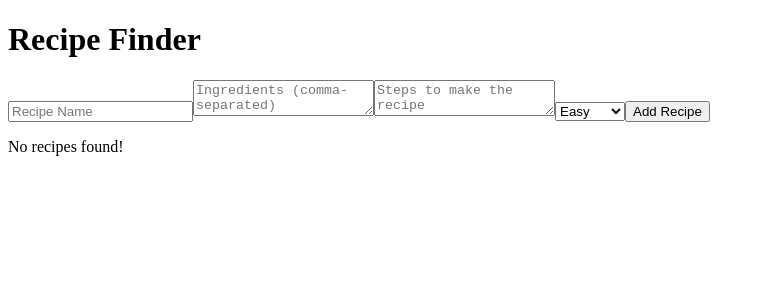
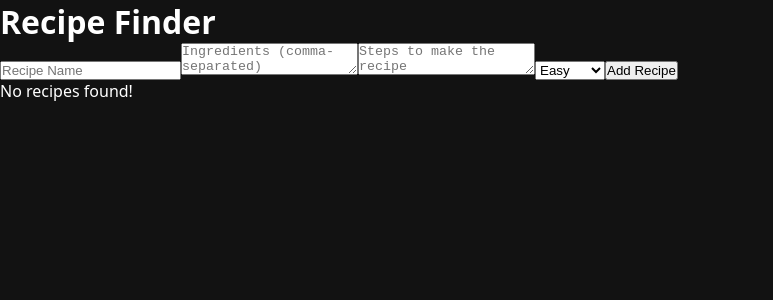
Before and after one commit to Espadv69/Recipe-Finder, a React (Vite) app: page / in a window 1280 px wide. Shown: the top 300 px of the page, without its empty margins (0-773 px from the left). Built offline with nearby package versions, Linux system fonts and the light colour scheme.

Commit message:
Add global CSS styles for consistent layout and dark theme

```diff
--- a/src/css/index.css
+++ b/src/css/index.css
@@ -0,0 +1,25 @@
+*,
+*::before,
+*::after {
+  margin: 0;
+  padding: 0;
+  box-sizing: border-box;
+}
+
+body {
+  font-family:
+    system-ui,
+    -apple-system,
+    BlinkMacSystemFont,
+    'Segoe UI',
+    Roboto,
+    Oxygen,
+    Ubuntu,
+    Cantarell,
+    'Open Sans',
+    'Helvetica Neue',
+    sans-serif;
+
+  color: #ffffff;
+  background: #121212;
+}
```
